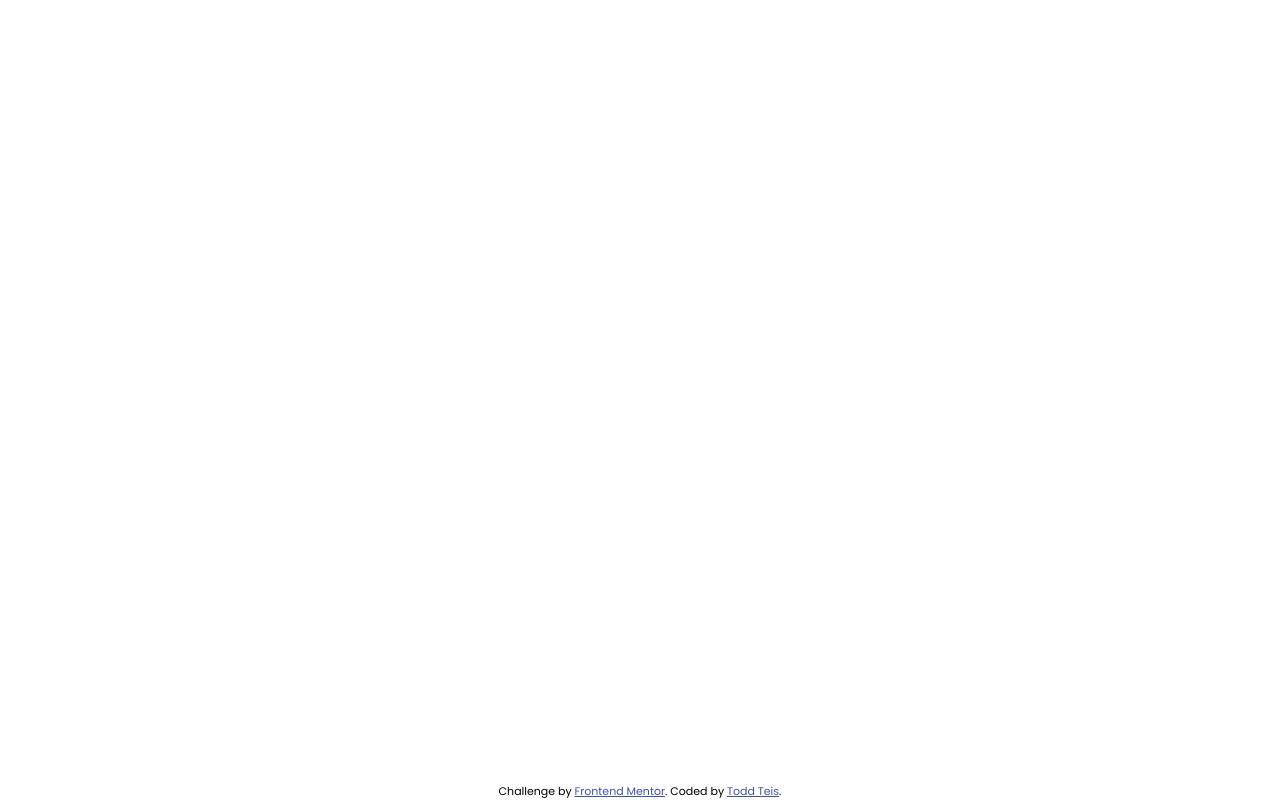
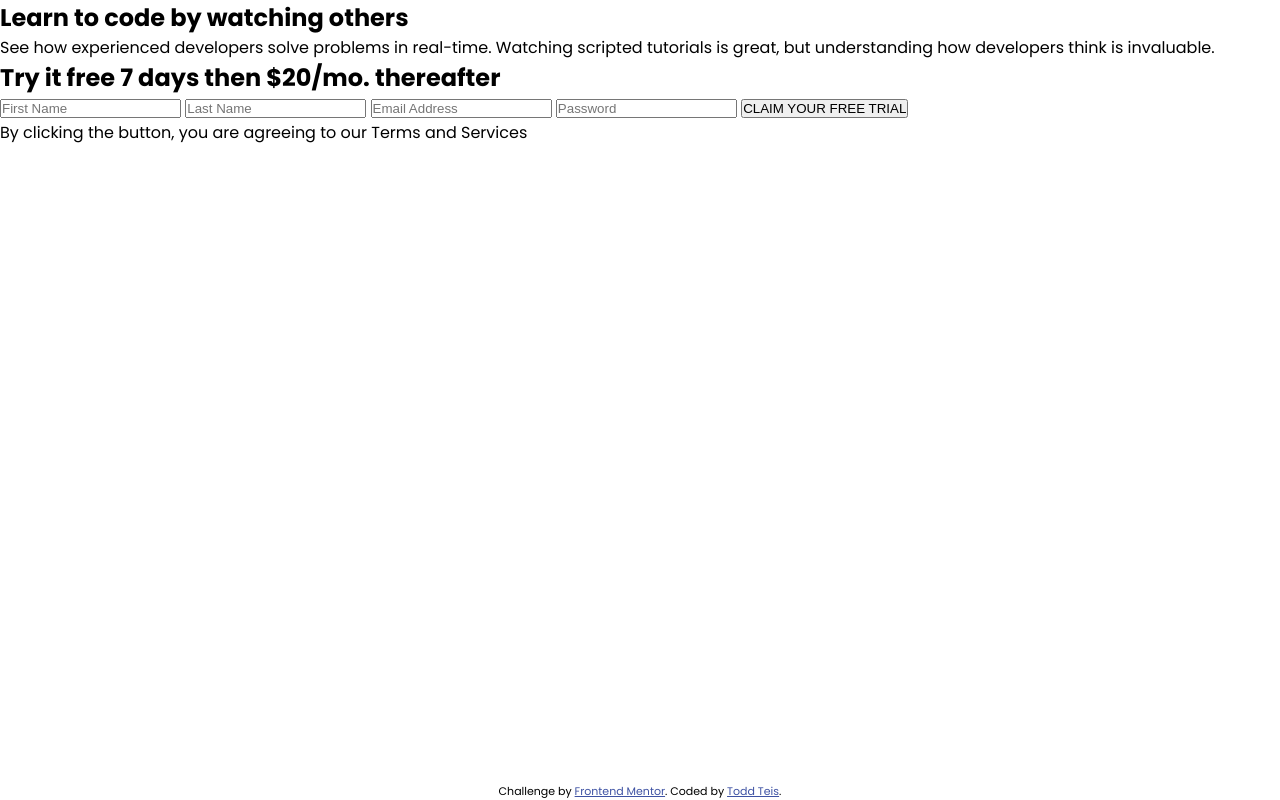
Before and after one commit to toddteis/intro-component-with-signup-form, a plain HTML site: page index.html in a window 1280 px wide. Drawn offline with Linux system fonts and the light colour scheme.

Commit message:
Added content to html, including basic form.

```diff
--- a/index.html
+++ b/index.html
@@ -12,6 +12,23 @@
   <style></style>
 </head>
 <body>
+  <main>
+    <section class="intro">
+      <h1>Learn to code by watching others</h1>
+      <p>See how experienced developers solve problems in real-time. Watching scripted tutorials is great, but understanding how developers think is invaluable.</p>
+    </section>
+    <section class="cta">
+      <h2>Try it free 7 days then $20/mo. thereafter</h2>
+      <form>
+        <input type="text" placeholder="First Name">
+        <input type="text" placeholder="Last Name">
+        <input type="email" id="email"  placeholder="Email Address">
+        <input type="password" placeholder="Password">
+        <input type="submit" value="CLAIM YOUR FREE TRIAL">
+        <p>By clicking the button, you are agreeing to our Terms and Services</p>
+      </form>
+    </section>
+  </main>
   <footer>
     <p class="attribution">
       Challenge by <a href="https://www.frontendmentor.io?ref=challenge" target="_blank">Frontend Mentor</a>.
```
